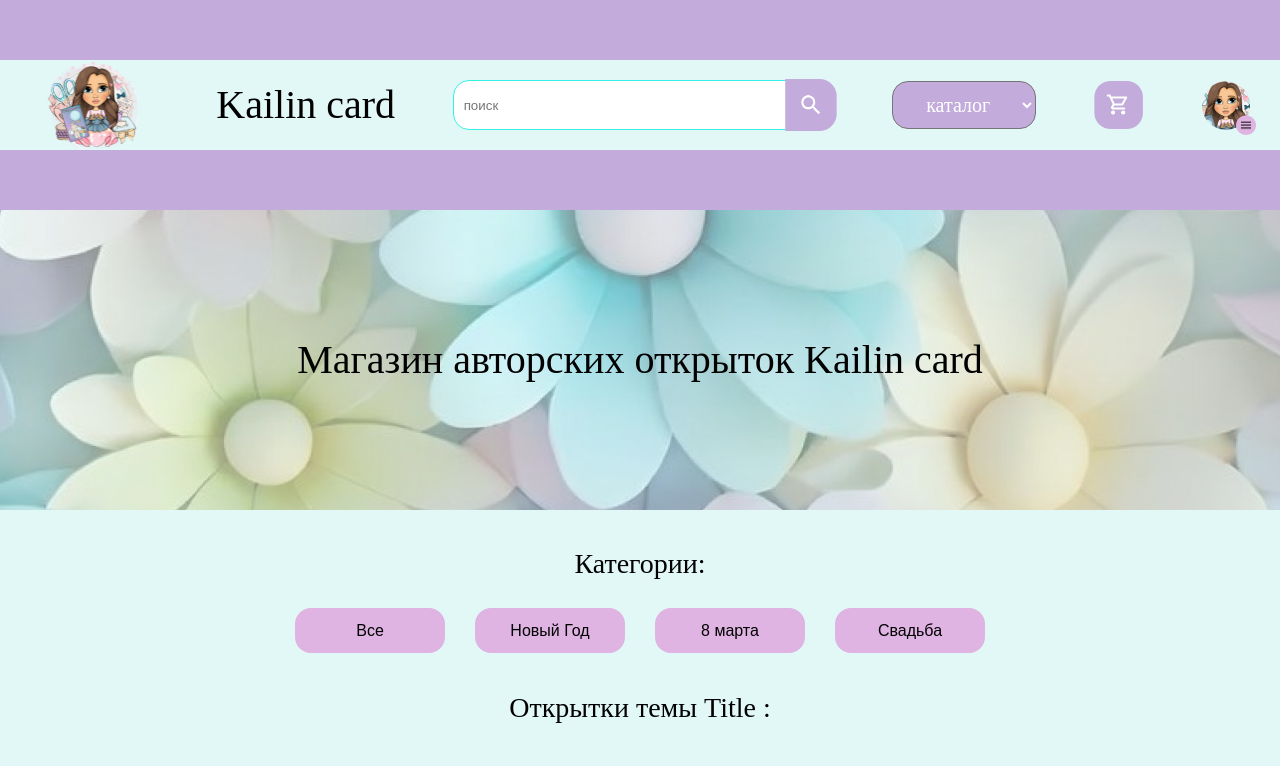
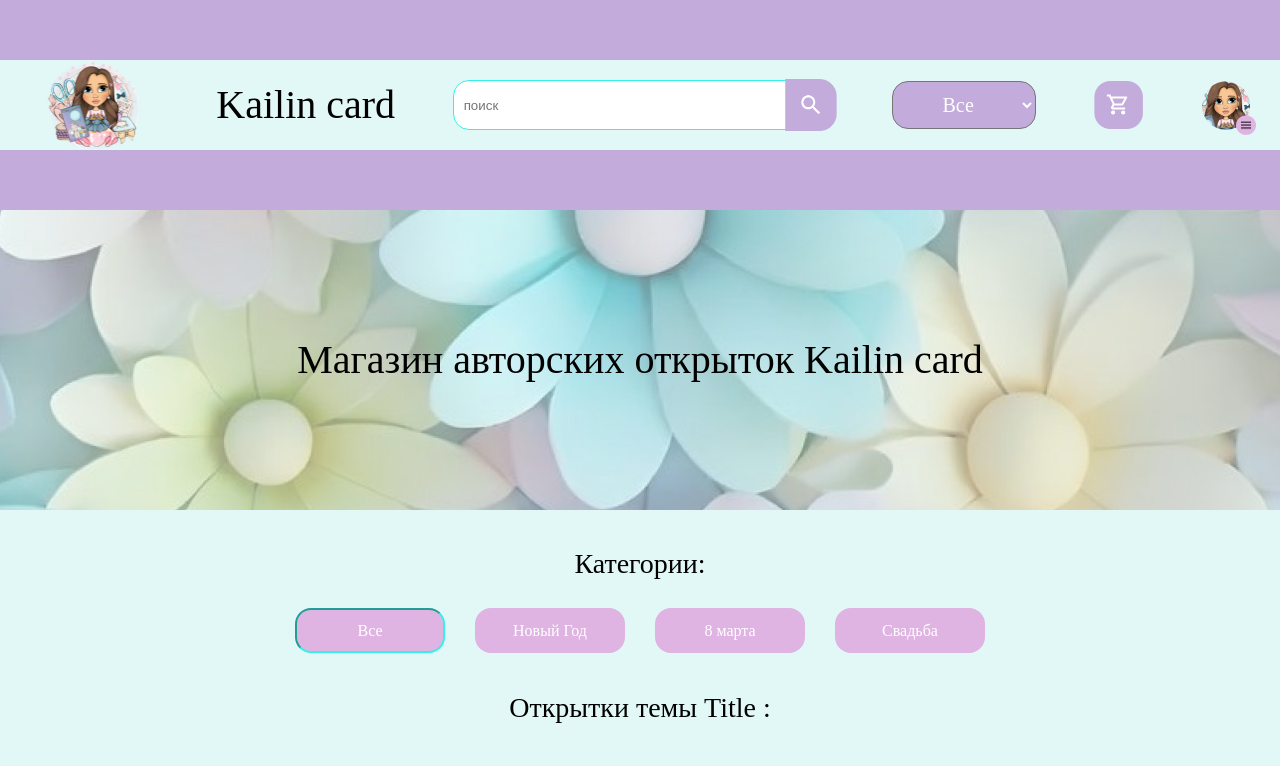
Before and after one commit to satriks/card_shop, a React (Vite) app in the folder frontend_oksa_shop/: page / in a window 1280 px wide. Shown: the top 766 px of the page. Built offline with nearby package versions, Linux system fonts and the light colour scheme; data requests are answered from the project's data file; a web font is replaced by a local one.

Commit message:
connect tag vs header category

```diff
--- a/frontend_oksa_shop/src/components/Category/Category.tsx
+++ b/frontend_oksa_shop/src/components/Category/Category.tsx
@@ -7,7 +7,7 @@ import Tag from "./Tag/Tag";
 type Props = {};
 
 export default function Category({}: Props) {
-  const category = useAppSelector((state) => state.store.category);
+  const category = useAppSelector((state) => state.store.category.all);
 
   return (
     <div className="category">
--- a/frontend_oksa_shop/src/components/Category/Tag/Tag.scss
+++ b/frontend_oksa_shop/src/components/Category/Tag/Tag.scss
@@ -1,6 +1,14 @@
+@use "../../../main.scss";
+
 .category_tag {
   min-width: 150px;
   height: 45px;
   background-color: #dfb4e2;
   border-radius: 16px;
+  @extend .TextBody;
+  color: white;
 }
+
+.category_tag_active {
+  border: 2px inset #33f1e7;
+}
--- a/frontend_oksa_shop/src/components/Category/Tag/Tag.tsx
+++ b/frontend_oksa_shop/src/components/Category/Tag/Tag.tsx
@@ -1,3 +1,5 @@
+import { useAppDispatch, useAppSelector } from "../../../models/hooks";
+import { setActiveCategory } from "../../../redux/MainSlice";
 import "./Tag.scss";
 
 type Props = {
@@ -5,5 +7,20 @@ type Props = {
 };
 
 export default function Tag({ title = "Все" }: Props) {
-  return <button className="category_tag">{title}</button>;
+  const isActive = useAppSelector((state) => state.store.category.isActive);
+  const dispatch = useAppDispatch();
+
+  return (
+    <button
+      className={`category_tag ${
+        isActive == title ? "category_tag_active" : ""
+      }`}
+      onClick={(e) => {
+        const text: string | null = (e.target as HTMLElement).textContent;
+        text && dispatch(setActiveCategory(text));
+      }}
+    >
+      {title}
+    </button>
+  );
 }
--- a/frontend_oksa_shop/src/components/Header/elements/Catalog/Catalog.tsx
+++ b/frontend_oksa_shop/src/components/Header/elements/Catalog/Catalog.tsx
@@ -1,18 +1,27 @@
 import "./Catalog.scss";
-import { useAppSelector } from "../../../../models/hooks";
-import { useState } from "react";
+import { useAppDispatch, useAppSelector } from "../../../../models/hooks";
+import { useEffect, useState } from "react";
+import { setActiveCategory } from "../../../../redux/MainSlice";
 
 type Props = {};
 
 export default function Catalog({}: Props) {
+  const catalog = useAppSelector((state) => state.store.category);
+  const dispatch = useAppDispatch();
+
   const [value, setValue] = useState("Каталог");
-  const catalog = useAppSelector((state) => state.store.category);
-  const options = catalog.map((category, index) => (
+  const options = catalog.all.map((category, index) => (
     <option key={index} value={category}>
       {" "}
       {category}
     </option>
   ));
+
+  useEffect(() => {
+    setValue(catalog.isActive);
+    // dispatch(setActiveCategory("Каталог"));
+    // dispatch(fetchProducts("Каталог")); // fetch products on initial render and on category change
+  }, [catalog]);
 
   return (
     <select className="header_catalog" value={value} onChange={chooseCategory}>
@@ -27,7 +36,7 @@ export default function Catalog({}: Props) {
     const element = e.target as HTMLSelectElement;
     setValue(element.value);
     console.log(element.value);
-    // dispatch(setCategory(e.target.value));
+    dispatch(setActiveCategory(element.value));
     // dispatch(fetchProducts(e.target.value));
   }
 }
--- a/frontend_oksa_shop/src/index.css
+++ b/frontend_oksa_shop/src/index.css
@@ -46,7 +46,9 @@ button:hover {
 }
 button:focus,
 button:focus-visible {
-  outline: 4px auto -webkit-focus-ring-color;
+  /* outline: 4px auto -webkit-focus-ring-color; */
+  outline: 0;
+  box-shadow: 0 0 0 3px rgba(36, 209, 33, 0.1);
 }
 
 @media (prefers-color-scheme: light) {
--- a/frontend_oksa_shop/src/redux/MainSlice.tsx
+++ b/frontend_oksa_shop/src/redux/MainSlice.tsx
@@ -5,7 +5,7 @@ const testCategory = ["Все", "Новый Год", "8 марта", "Свадь
 
 interface InitialStateType {
   cards: CardData[];
-  category: string[];
+  category: { all: string[]; isActive: string };
   userInfo: boolean;
   delivery: boolean;
   cart: {
@@ -17,7 +17,10 @@ interface InitialStateType {
 
 const initialState: InitialStateType = {
   cards: [],
-  category: testCategory,
+  category: {
+    all: testCategory,
+    isActive: testCategory[0],
+  },
   userInfo: false,
   delivery: false,
   cart: {
@@ -31,11 +34,14 @@ const MainSlice = createSlice({
   name: "main",
   initialState,
   reducers: {
-    setUserInfo(state: InitialStateType) {
+    setUserInfo: (state: InitialStateType) => {
       state.userInfo = !state.userInfo;
     },
     setCards: (state, action: PayloadAction<CardData[]>) => {
       state.cards = action.payload;
+    },
+    setActiveCategory: (state, action: PayloadAction<string>) => {
+      state.category.isActive = action.payload;
     },
     // startAuthorization(state) {
     //   state.authorization = true;
@@ -69,6 +75,6 @@ const MainSlice = createSlice({
 // export const get_users = createAction(GET_USERS);
 // export const GET_FILES = "main/getFiles";
 
-export const { setUserInfo, setCards } = MainSlice.actions;
+export const { setUserInfo, setCards, setActiveCategory } = MainSlice.actions;
 
 export default MainSlice.reducer;
```
Also changed, not shown: frontend_oksa_shop/src/main.scss (+1 -29 lines).
